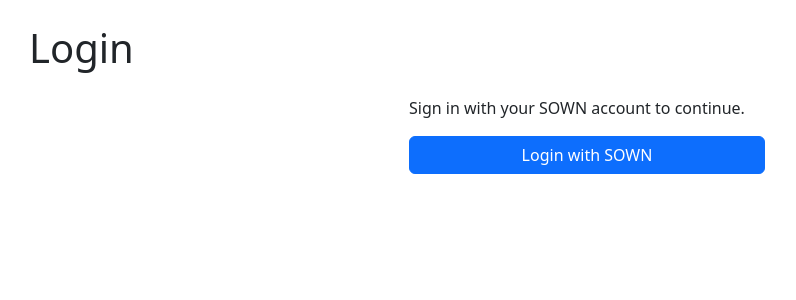
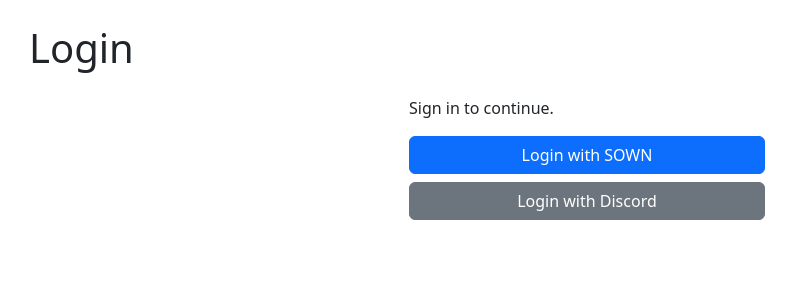
Before and after one commit to trickeydan/ferry-api, a Django app: page /accounts/login/ in a window 1280 px wide. Shown: the part 56-356 px from the top of the page, without its empty margins (53-849 px from the left). Run offline with Django 5.2, Linux system fonts and the light colour scheme; parts of the project's set-up code (start-up, migrations or seed data) failed here and were passed over; some libraries are stand-ins or nearby versions.

Commit message:
feat: discord sign in

```diff
--- a/ferry/accounts/urls.py
+++ b/ferry/accounts/urls.py
@@ -7,12 +7,15 @@
 
 urlpatterns = [
     path("login/", views.LoginView.as_view(), name="login"),
+    path("sown/login/", views.SOWNLoginView.as_view(), name="sown_login"),
     path("logout/", LogoutView.as_view(), name="logout"),
     path(
         "oidc/redirect/",
         views.SSOOIDCRedirectView.as_view(),
         name="sso_oidc_redirect",
     ),
+    path("discord/login/", views.DiscordLoginView.as_view(), name="discord_login"),
+    path("discord/redirect/", views.SSODiscordRedirectView.as_view(), name="sso_discord_redirect"),
     path("unlinked/", views.UnlinkedAccountView.as_view(), name="unlinked_account"),
     path("people/", views.PersonListView.as_view(), name="person-list"),
     path("people/<uuid:pk>/", views.PersonDetailView.as_view(), name="person-detail"),
--- a/ferry/accounts/views.py
+++ b/ferry/accounts/views.py
@@ -4,11 +4,12 @@
 from uuid import UUID
 
 from django import http
+from django.conf import settings
 from django.contrib import messages
 from django.contrib.auth import login, mixins
 from django.contrib.auth import views as auth_views
 from django.core.exceptions import SuspiciousOperation
-from django.db import models
+from django.db import models, transaction
 from django.db.models.query import QuerySet
 from django.forms import BaseModelForm
 from django.shortcuts import get_object_or_404, redirect, render
@@ -17,6 +18,7 @@
 
 from ferry.accounts.forms import CreateAPITokenForm, PersonProfileForm, UserPersonLinkForm
 from ferry.accounts.models import Person
+from ferry.core.discord import NoSuchGuildMemberError, get_discord_client
 from ferry.core.http import HttpRequest
 from ferry.core.mixins import BreadcrumbsMixin
 from ferry.court.models import Accusation
@@ -40,11 +42,12 @@
                 )
             return http.HttpResponseRedirect(redirect_to)
 
-        if request.method != "POST":
-            return self.render_to_response(self.get_context_data())
+        return super().dispatch(request, *args, **kwargs)
 
-        request.session["sso_next"] = self.get_redirect_url()
 
+class SOWNLoginView(View):
+    def get(self, request: HttpRequest) -> http.HttpResponseRedirect:
+        request.session["sso_next"] = request.GET.get("next", "/")
         redirect_uri = request.build_absolute_uri(reverse("accounts:sso_oidc_redirect"))
         return oauth_config.sown.authorize_redirect(request, redirect_uri)
 
@@ -91,6 +94,49 @@
         user.save()
 
         return user
+
+
+class DiscordLoginView(View):
+    def get(self, request: HttpRequest) -> http.HttpResponseRedirect:
+        request.session["sso_next"] = request.GET.get("next", "/")
+        redirect_uri = request.build_absolute_uri(reverse("accounts:sso_discord_redirect"))
+        return oauth_config.discord.authorize_redirect(request, redirect_uri)
+
+
+class SSODiscordRedirectView(View):
+    def get(self, request: HttpRequest) -> http.HttpResponseBase:
+        token = oauth_config.discord.authorize_access_token(request)
+        userinfo = oauth_config.discord.get("users/@me", token=token).json()
+
+        try:
+            discord_id = int(userinfo["id"])
+        except KeyError:
+            return http.HttpResponseServerError("Invalid response from Discord.")
+
+        try:
+            member = get_discord_client().get_guild_member_by_id(settings.DISCORD_GUILD, discord_id)
+        except NoSuchGuildMemberError:
+            return http.HttpResponseForbidden("You must be a member of the Ferry Discord server to log in.")
+
+        member_user = member.get("user", {})
+        display_name = str(
+            member.get("nick") or member_user.get("global_name") or member_user.get("username") or discord_id
+        )
+        with transaction.atomic():
+            person, _ = Person.objects.get_or_create(
+                discord_id=discord_id,
+                defaults={"display_name": display_name},
+            )
+            user, _ = User.objects.get_or_create(
+                person=person,
+                defaults={"username": f"discord-{discord_id}", "first_name": display_name},
+            )
+
+        login(request, user, backend="django.contrib.auth.backends.ModelBackend")
+
+        redirect_to = request.session.pop("sso_next", None) or "/"
+        messages.info(request, f"Signed in via Discord. Welcome {user.get_short_name()}")
+        return redirect(redirect_to)
 
 
 class UnlinkedAccountView(mixins.LoginRequiredMixin, FormView):
--- a/ferry/core/settings/base.py
+++ b/ferry/core/settings/base.py
@@ -169,5 +169,8 @@
 SSO_OIDC_CLIENT_SECRET = ""
 SSO_OIDC_SCOPES = "openid email profile"
 
+DISCORD_CLIENT_ID = ""
+DISCORD_CLIENT_SECRET = ""
+
 LOGIN_REDIRECT_URL = "/"
 LOGOUT_REDIRECT_URL = "https://sown.org.uk/"
--- a/ferry/core/settings/prod.py
+++ b/ferry/core/settings/prod.py
@@ -36,5 +36,7 @@
 SSO_OIDC_CLIENT_SECRET = os.environ["SSO_OIDC_CLIENT_SECRET"]
 SSO_OIDC_SCOPES = "openid email profile"
 
+DISCORD_CLIENT_ID = os.environ["DISCORD_CLIENT_ID"]
+DISCORD_CLIENT_SECRET = os.environ["DISCORD_CLIENT_SECRET"]
 
 SECURE_PROXY_SSL_HEADER = ("HTTP_X_FORWARDED_PROTO", "https")
--- a/ferry/templates/accounts/login.html
+++ b/ferry/templates/accounts/login.html
@@ -6,12 +6,9 @@
 {% block content %}
   <div class="row justify-content-center">
     <div class="col-md-6 col-lg-4">
-      <p>Sign in with your SOWN account to continue.</p>
-      <form method="post">
-        {% csrf_token %}
-        <input type="hidden" name="next" value="{{ next }}">
-        <button type="submit" class="btn btn-primary w-100">Login with SOWN</button>
-      </form>
+      <p>Sign in to continue.</p>
+      <a href="{% url 'accounts:sown_login' %}?next={{ next|urlencode }}" class="btn btn-primary w-100">Login with SOWN</a>
+      <a href="{% url 'accounts:discord_login' %}?next={{ next|urlencode }}" class="btn btn-secondary w-100 mt-2">Login with Discord</a>
     </div>
   </div>
 {% endblock %}
```
Also changed, not shown: ferry/accounts/oauth.py (+11 -0 lines), ferry/accounts/tests/test_login_views.py (+73 -3 lines).
